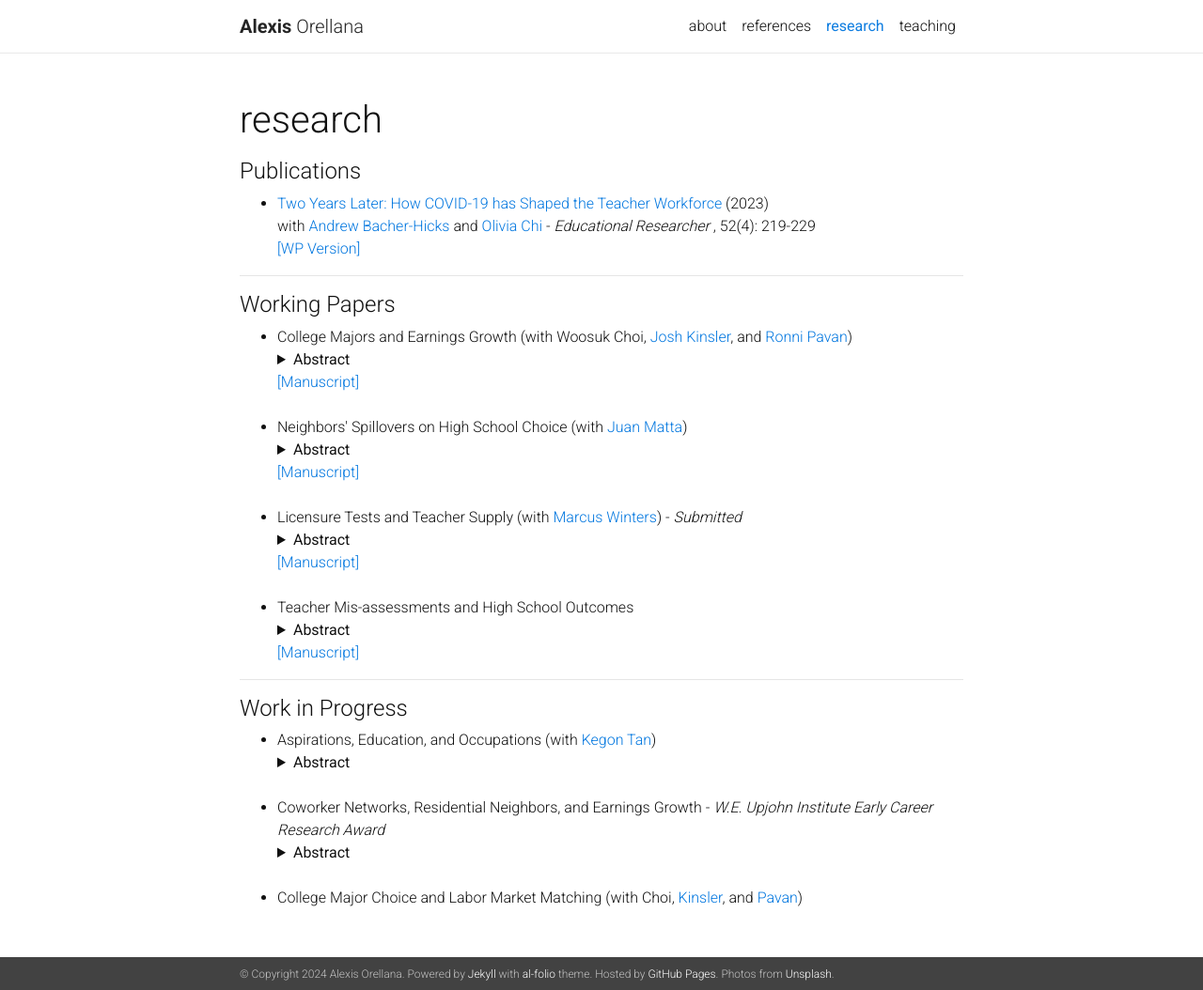
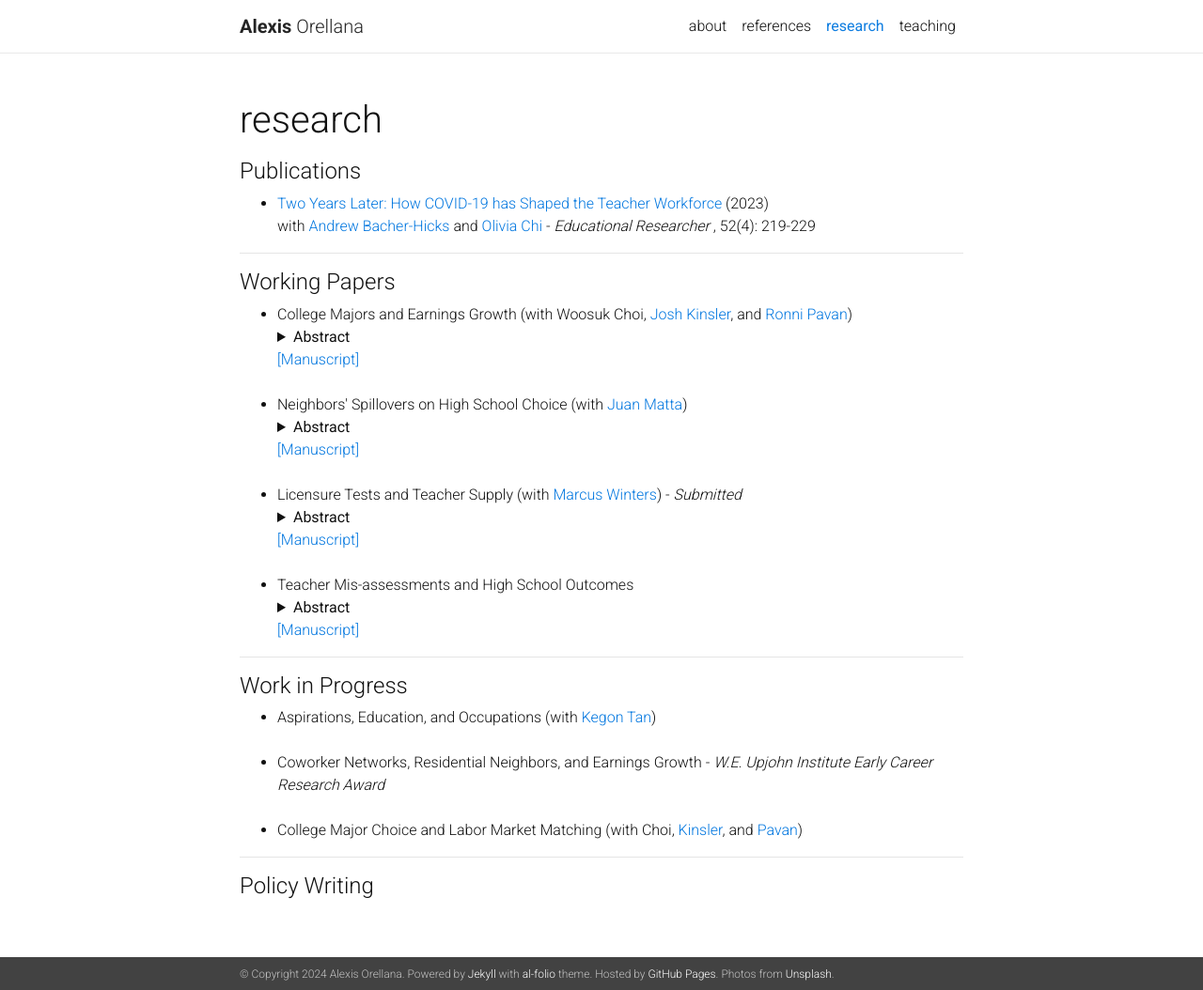
Before and after one commit to alexisorellana/alexisorellana.github.io, a Jekyll site: the page built from _pages/research.md, in a window 1280 px wide and 1054 px high. Shown: the whole window at 94% size. Built offline with Jekyll 4.4.1, drawn with Linux system fonts in a browser that asks for light colours; nearby versions of some CDN libraries; a style sheet for code colours, icons or effects is not loaded; some of the changed text lies outside the part shown.

Commit message:
update 05-10

```diff
--- a/_pages/research.md
+++ b/_pages/research.md
@@ -15,8 +15,6 @@ nav: true
 <br>
 
 with <a href="https://www.andrewbacherhicks.com/home" target="_blank">Andrew Bacher-Hicks</a> and <a href="https://www.oliviachi.com" target="_blank">Olivia Chi</a> - <em> Educational Researcher </em>, 52(4): 219-229 </li>
-
-<a href="{{ site.baseurl }}/assets/pdf/covid_WP.pdf" target="_blank">[WP Version]</a>
 
 </ul>
 
@@ -86,24 +84,11 @@ Does mis-assessment by teachers on subjective evaluations matter for students’
 <ul>
 <li> Aspirations, Education, and Occupations (with <a href="https://sites.google.com/site/kegontantk/" target="_blank">Kegon Tan</a>) </li>
 
-<details>
-<summary><b>Abstract</b></summary>
-
-It is well documented that children often “inherit” their parents’ occupations. This paper studies the role of early occupational aspirations in determining later life outcomes, a potentially important channel for intergenerational correlations in occupations. Using the Wisconsin Longitudinal Study, we estimate a lifecycle model of college choice and occupation choice to quantify the effect of aspirations on education and wages. We find that aspirations have a sizeable impact on educational attainment and wages, even conditional on latent skills that we recover from the choice model. We also simulate the importance of family background conditional on skills through the strong correlation between family background and aspirations. Our findings suggest that aspirations may be valuable for reducing intergenerational inequality.
-</details>
-
 
 	&nbsp;
 
 
 <li> Coworker Networks, Residential Neighbors, and Earnings Growth - <em> W.E. Upjohn Institute Early Career Research Award </em> </li>
-
-<details>
-<summary><b>Abstract</b></summary>
-
-I study the relevance of former coworkers and neighbors to explain job mobility and earnings growth patterns for workers in the United States. Using matched employer-employee data from the Longitudinal Employer-Household Dynamics I construct individual-level proxies of new job opportunities available to workers using the number of new hires in firms where previous coworkers and close neighbors work. I extend the empirical framework of Caldwell and Harmon (2019) to isolate the effect of individual-level networks from other determinants of job mobility. I merge these records to multiple rounds of the American Community Survey to investigate heterogeneity across occupations and college majors.
-</details>
-
 
 	&nbsp;
 
@@ -111,3 +96,8 @@ I study the relevance of former coworkers and neighbors to explain job mobility
 <li> College Major Choice and Labor Market Matching (with Choi, <a href="https://sites.google.com/view/josh-kinsler/" target="_blank">Kinsler</a>, and <a href="https://sites.google.com/site/ronnipavan" target="_blank">Pavan</a>) </li>
 
 </ul>
+
+<hr>
+
+#### Policy Writing
+<ul>
```
Also changed, not shown: _pages/about.md (+3 -3 lines), _pages/teaching.md (+3 -3 lines), 4 other files.
